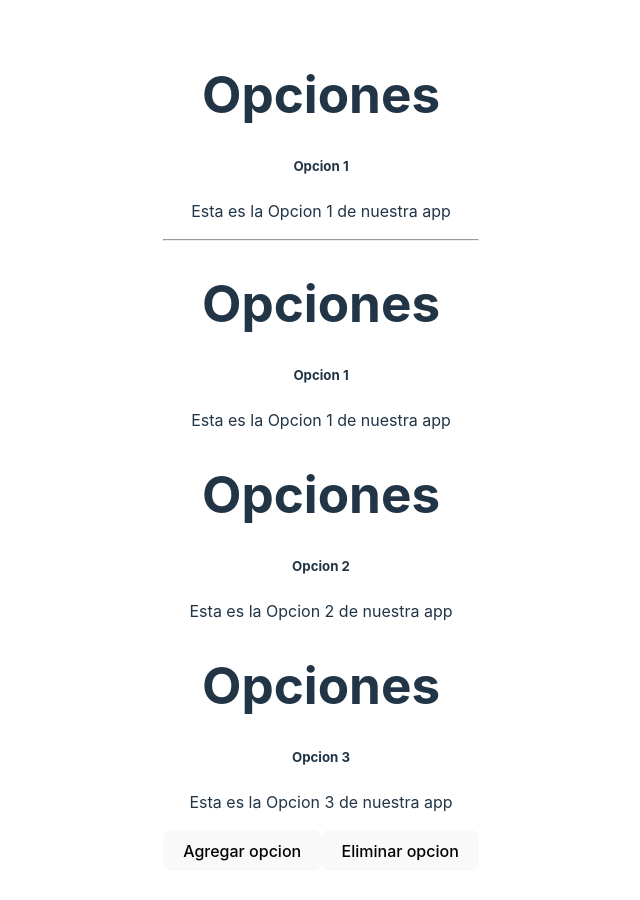
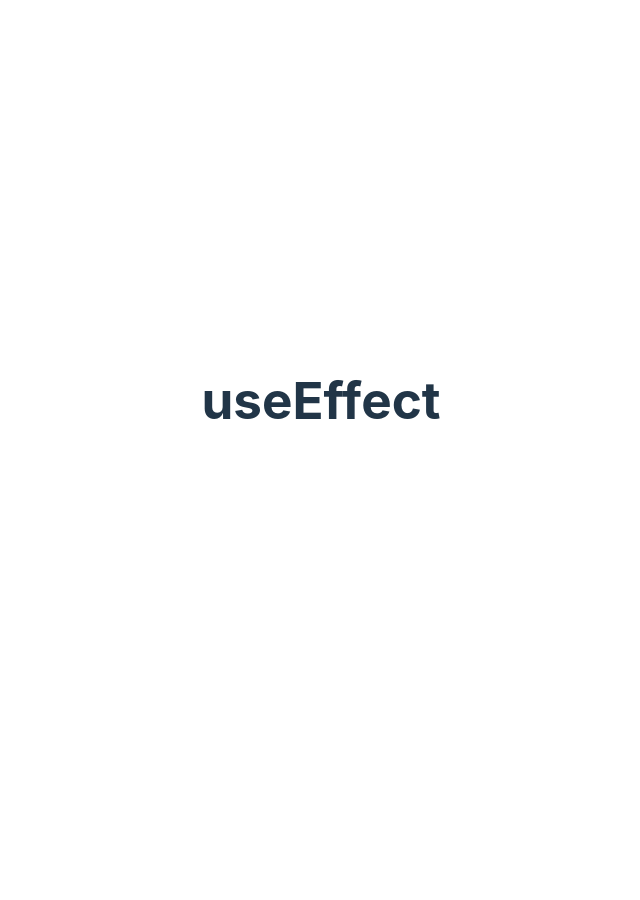
Before and after one commit to valpas312/React-InLearning, a React (Vite) app in the folder reactHooks/: page / in a window 1280 px wide. Shown: the top 900 px of the page, without its empty margins (319-959 px from the left). After the commit the page ends 800 px from the top, so only its background shows below. Built offline with nearby package versions, Linux system fonts and the light colour scheme.

Commit message:
useEffect

```diff
--- a/reactHooks/src/App.jsx
+++ b/reactHooks/src/App.jsx
@@ -1,5 +1,7 @@
 import './App.css'
-import MiComponente1 from './components/estadosSubcomponentes/MiComponente1'
+import MiComponente2 from './components/useEffect/MiComponente2'
+// Importacion de componente de prueba estadosSubcomponentes
+// import MiComponente1 from './components/estadosSubcomponentes/MiComponente1'
 // Importacion de componente de prueba useState
 // import MiComponente from './components/useState/MiComponente'
 
@@ -8,7 +10,8 @@ function App() {
   return (
     <div className="App">
       {/* <MiComponente/> */}
-      <MiComponente1/>
+      {/* <MiComponente1/> */}
+      <MiComponente2/>
     </div>
   )
 }
--- /dev/null
+++ b/reactHooks/src/components/useEffect/MiComponente2.jsx
@@ -0,0 +1,21 @@
+import React, { useEffect, useState } from "react";
+
+const MiComponente2 = () => {
+
+    const [nombre, setNombre] = useState("Juan");
+
+    useEffect(() => {
+        console.log(nombre);
+    }), [];
+
+    const handleClick = () => {
+        nombre === "Juan" ? setNombre("Pedro") : setNombre("Juan");
+    }
+
+  return <>
+    <h1 onClick={handleClick}>useEffect</h1>
+
+  </>;
+};
+
+export default MiComponente2;
```
